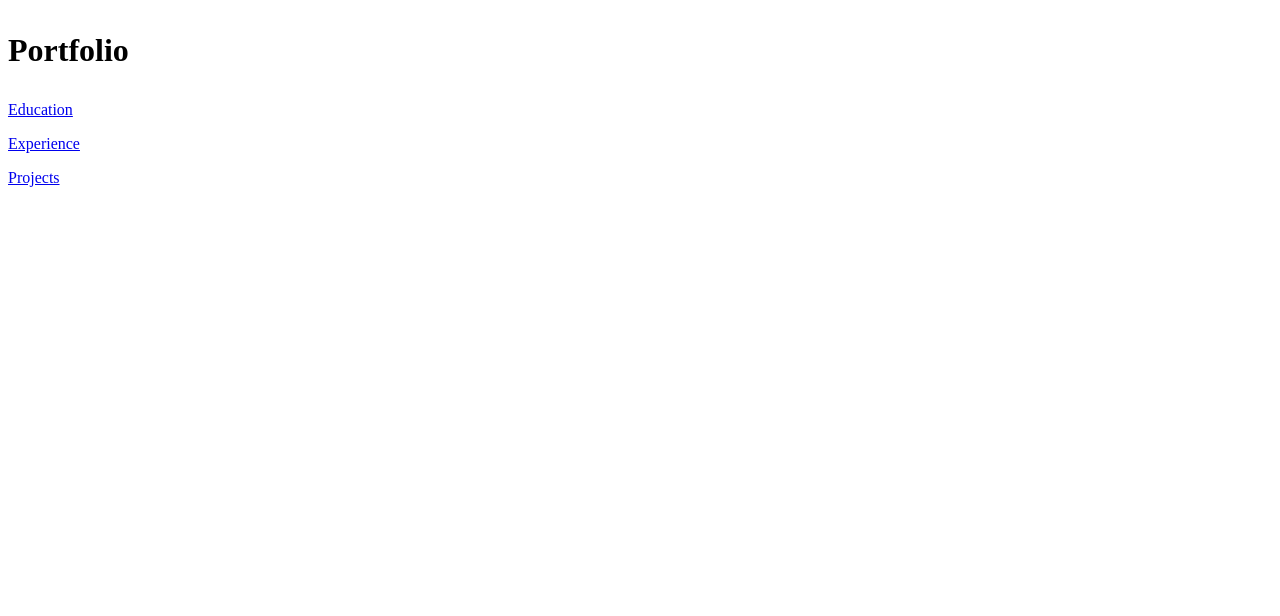
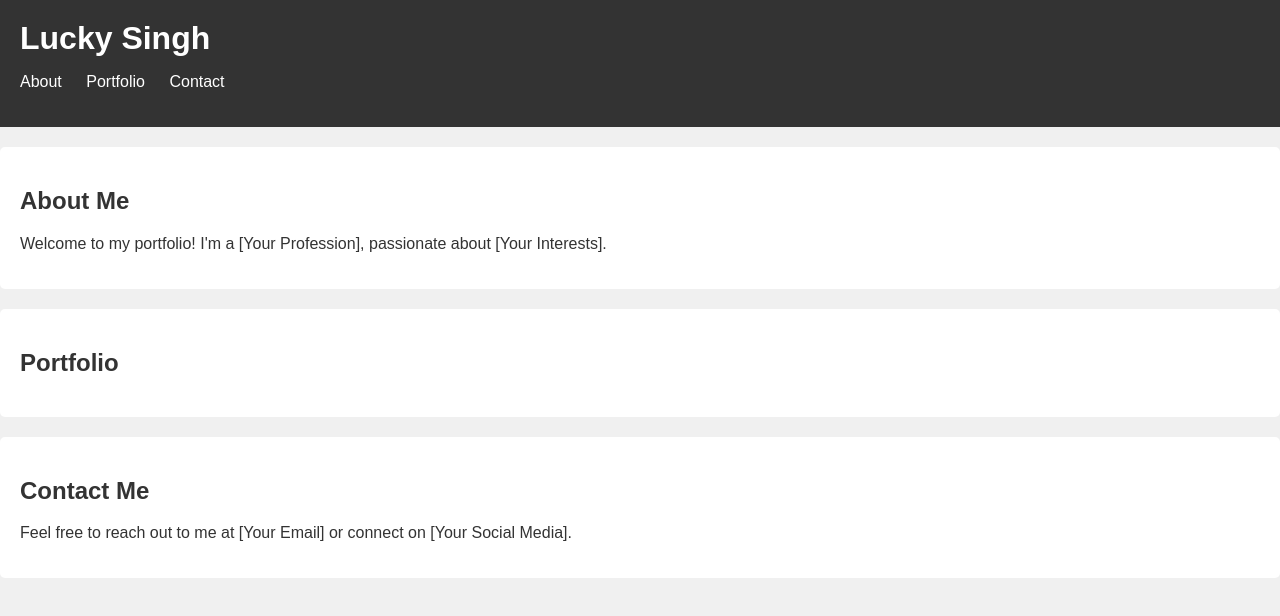
Before and after one commit to LuckyS25/Lucky-s-Portfolio, a plain HTML site: page index.html in a window 1280 px wide. Drawn offline with Linux system fonts and the light colour scheme.

Commit message:
Creating my portfolio website.

```diff
--- a/index.html
+++ b/index.html
@@ -1,16 +1,42 @@
 <!DOCTYPE html>
 <html lang="en">
+
 <head>
     <meta charset="UTF-8">
     <meta name="viewport" content="width=device-width, initial-scale=1.0">
-    <title>Document</title>
+    <title>Your Name - Portfolio</title>
+    <link rel="stylesheet" href="styles.css">
 </head>
+
 <body>
+
     <header>
-    <h1><p> Portfolio </p></h1>
-    <p><a href="Education.html" target="_main">Education</a></p>
-    <p><a href="Experience.html" target="_main">Experience</a></p>
-    <p><a href="Projects.html" target="_main">Projects</a></p>
+        <h1>Lucky Singh</h1>
+        <nav>
+            <ul>
+                <li><a href="#about">About</a></li>
+                <li><a href="#portfolio">Portfolio</a></li>
+                <li><a href="#contact">Contact</a></li>
+            </ul>
+        </nav>
     </header>
+
+    <section id="about">
+        <h2>About Me</h2>
+        <p>Welcome to my portfolio! I'm a [Your Profession], passionate about [Your Interests].</p>
+    </section>
+
+    <section id="portfolio">
+        <h2>Portfolio</h2>
+        <!-- Showcase your work here -->
+    </section>
+
+    <section id="contact">
+        <h2>Contact Me</h2>
+        <p>Feel free to reach out to me at [Your Email] or connect on [Your Social Media].</p>
+    </section>
+
+    <script src="script.js"></script>
 </body>
+
 </html>
--- /dev/null
+++ b/styles.css
@@ -0,0 +1,48 @@
+/* styles.css */
+
+body {
+    font-family: Arial, sans-serif;
+    background-color: #f0f0f0;
+    color: #333;
+    margin: 0;
+    padding: 0;
+}
+
+header {
+    background-color: #333;
+    color: #fff;
+    padding: 20px;
+}
+
+h1 {
+    margin: 0;
+}
+
+nav ul {
+    list-style-type: none;
+    padding: 0;
+}
+
+nav ul li {
+    display: inline;
+    margin-right: 20px;
+}
+
+nav ul li a {
+    color: #fff;
+    text-decoration: none;
+}
+
+section {
+    padding: 20px;
+    margin: 20px 0;
+    background-color: #fff;
+    border-radius: 5px;
+}
+
+footer {
+    background-color: #333;
+    color: #fff;
+    padding: 20px;
+    text-align: center;
+}
```
